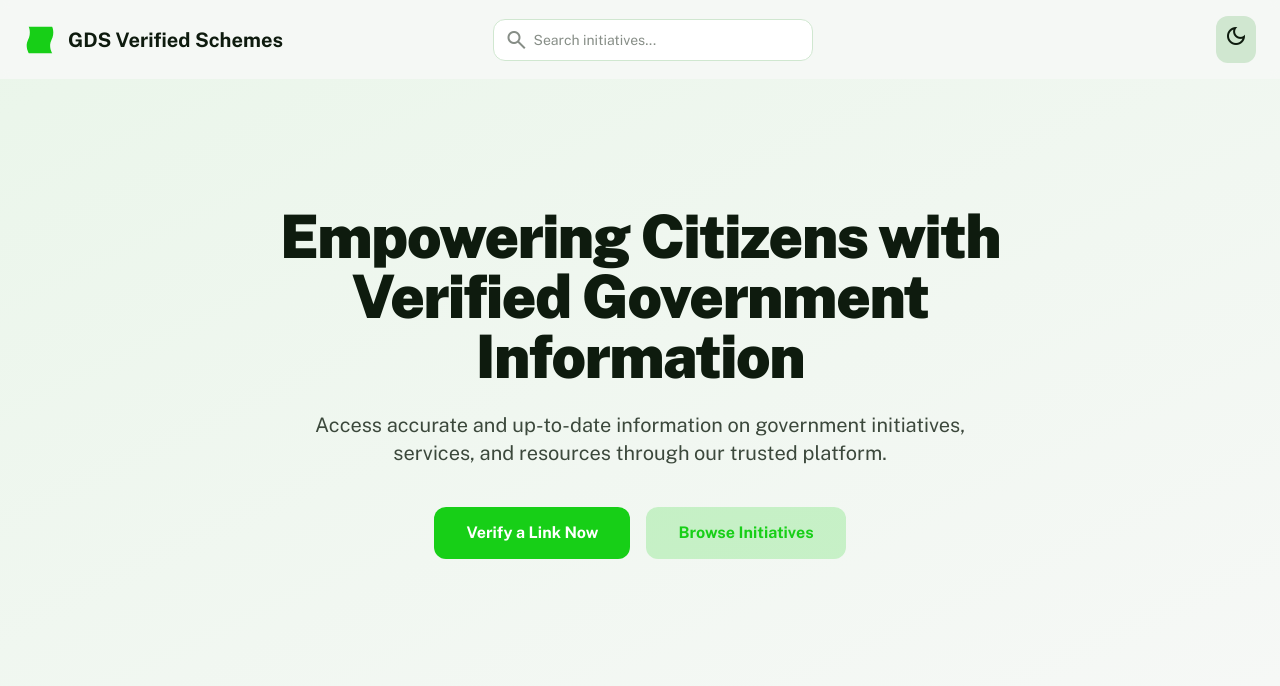
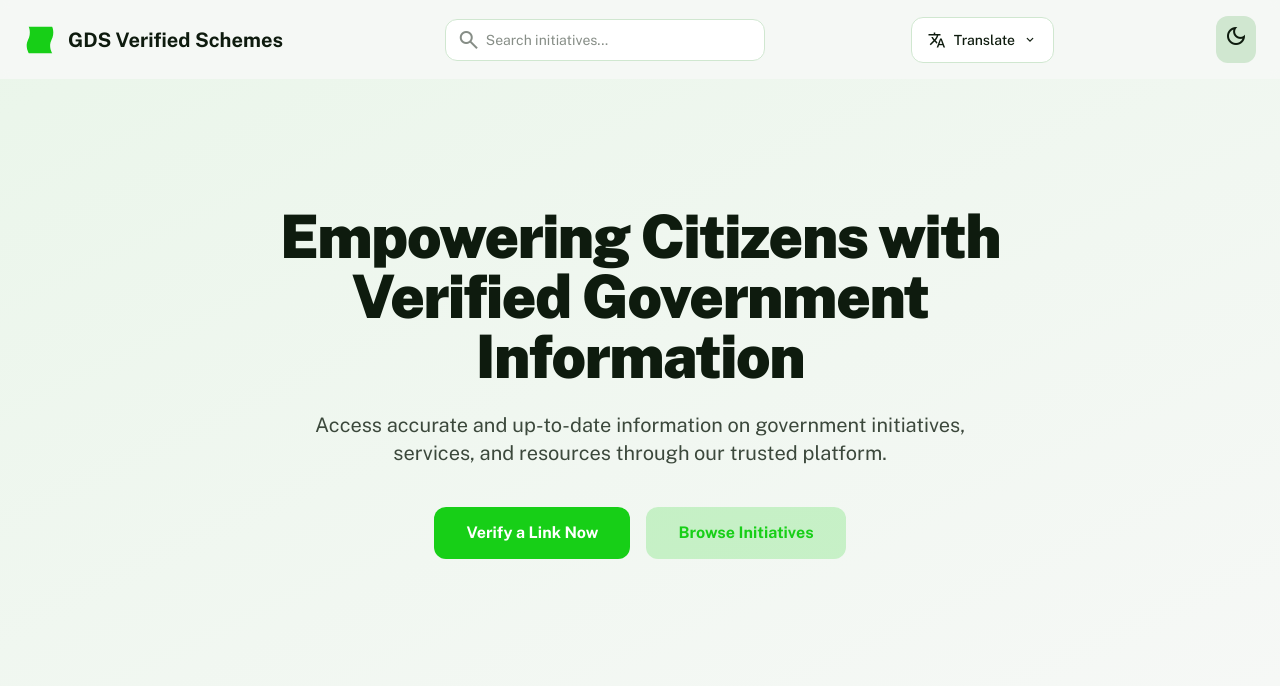
Before and after one commit to kore305/scmprv, a Django app: page / in a window 1280 px wide. Shown: the top 686 px of the page. Run offline with Django 5.2, Linux system fonts and the light colour scheme; some libraries are stand-ins or nearby versions.

Commit message:
Update landing.html

```diff
--- a/website/templates/website/landing.html
+++ b/website/templates/website/landing.html
@@ -113,7 +113,33 @@ body.goog-te-compat { position: static !important; }
                     </span>
                 </div>
             </div>
-            <div id="google_translate_element" class="flex items-center"></div>
+            <!-- Custom Translate Button -->
+<div class="relative">
+    <button id="translate-btn" class="flex items-center gap-2 px-4 py-2 bg-white dark:bg-subtle-dark border border-subtle-light dark:border-subtle-dark rounded-lg hover:border-primary transition-all">
+        <span class="material-symbols-outlined text-lg">translate</span>
+        <span class="text-sm font-medium">Translate</span>
+        <span class="material-symbols-outlined text-sm">expand_more</span>
+    </button>
+
+    <!-- Hidden Google Translate Element -->
+    <div id="google_translate_element" class="hidden"></div>
+
+    <!-- Custom Language Dropdown -->
+    <div id="language-dropdown" class="absolute right-0 mt-2 w-48 bg-white dark:bg-subtle-dark rounded-lg shadow-lg border border-subtle-light dark:border-subtle-dark opacity-0 invisible transition-all duration-200 z-50">
+        <button onclick="translateToLanguage('en')" class="w-full text-left px-4 py-3 text-sm hover:bg-subtle-light dark:hover:bg-subtle-dark/50 rounded-t-lg transition-colors">
+            🇬🇧 English
+        </button>
+        <button onclick="translateToLanguage('yo')" class="w-full text-left px-4 py-3 text-sm hover:bg-subtle-light dark:hover:bg-subtle-dark/50 transition-colors">
+            🇳🇬 Yorùbá
+        </button>
+        <button onclick="translateToLanguage('ha')" class="w-full text-left px-4 py-3 text-sm hover:bg-subtle-light dark:hover:bg-subtle-dark/50 transition-colors">
+            🇳🇬 Hausa
+        </button>
+        <button onclick="translateToLanguage('ig')" class="w-full text-left px-4 py-3 text-sm hover:bg-subtle-light dark:hover:bg-subtle-dark/50 rounded-b-lg transition-colors">
+            🇳🇬 Igbo
+        </button>
+    </div>
+</div>
             <!-- Dark mode toggle -->
             <button id="theme-toggle" class="p-2 rounded-lg bg-subtle-light dark:bg-subtle-dark hover:bg-primary/20 transition-colors ml-4">
                 <span class="material-symbols-outlined dark:hidden">dark_mode</span>
```
